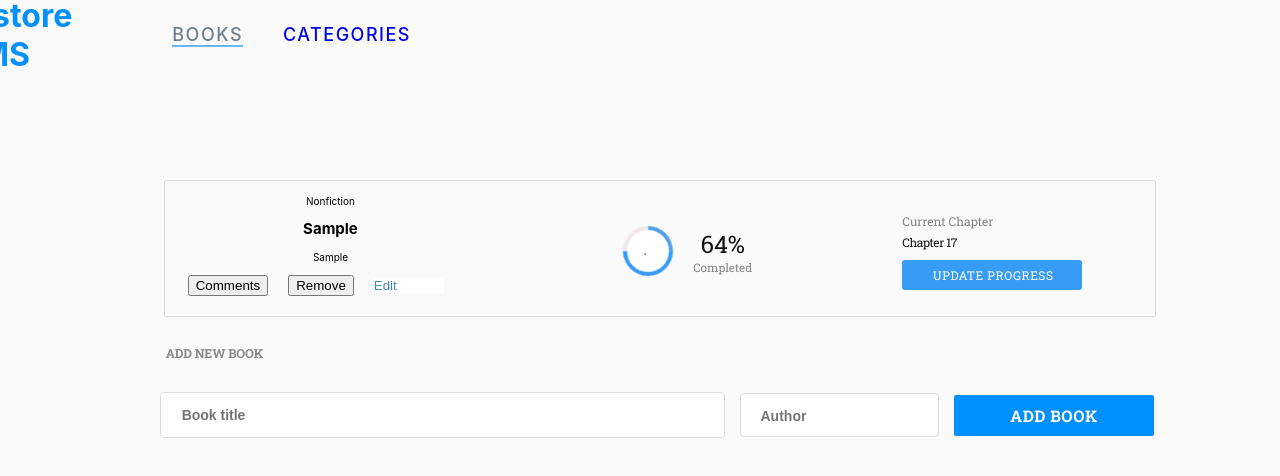
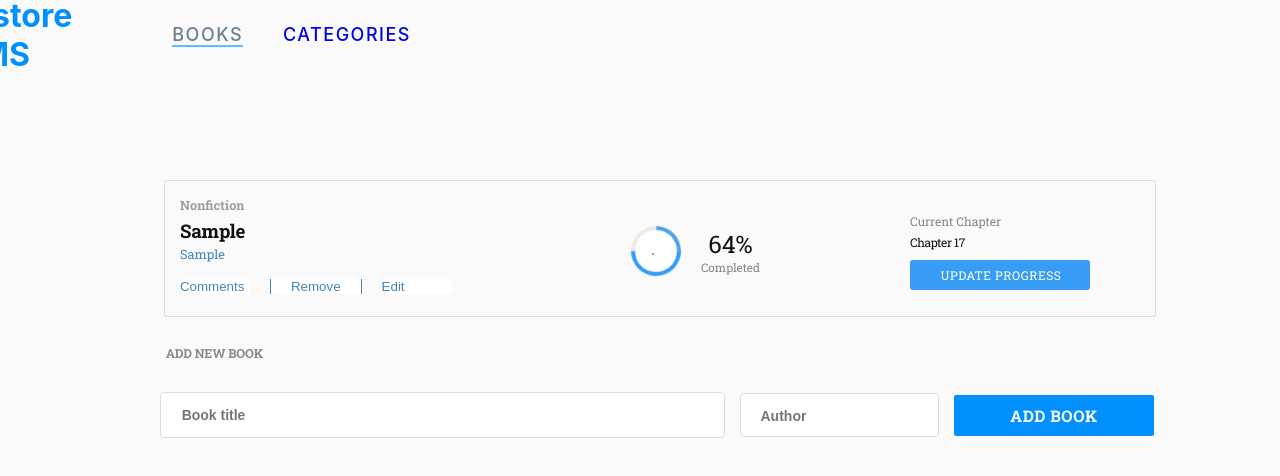
Before and after one commit to Yonashenok/Bookstore-App, a React (Create React App) app: page / in a window 1280 px wide. Both pictures are taken after typing "Sample", "Sample" into the empty fields and a click on the button "ADD BOOK". Shown: the top 476 px of the page. Built offline with nearby package versions, Linux system fonts and the light colour scheme; no server answers.

Commit message:
Fix : linter error

```diff
--- a/src/components/Book/Book.jsx
+++ b/src/components/Book/Book.jsx
@@ -4,7 +4,9 @@ import { useDispatch } from 'react-redux';
 import { deleteBook, removeBook } from '../../redux/books/booksSlice';
 import classes from './Book.module.css';
 
-const Book = ({ category, title, author, itemId }) => {
+const Book = ({
+  category, title, author, itemId,
+}) => {
   const dispatch = useDispatch();
   const handleRemoveBook = (id) => {
     dispatch(removeBook(id));
@@ -14,14 +16,20 @@ const Book = ({ category, title, author, itemId }) => {
   return (
     <li className={classes.listContainer}>
       <div>
-        <div>
-          <p>{category}</p>
-          <h2>{title}</h2>
-          <p>{author}</p>
+        <div className={classes.authorDetails}>
+          <p className={classes.category}>{category}</p>
+          <h2 className={classes.title}>{title}</h2>
+          <p className={classes.author}>{author}</p>
         </div>
         <div className={classes.actionBtn}>
-          <button type="button">Comments</button>
-          <button onClick={() => handleRemoveBook(itemId)} type="button">
+          <button className={classes.commentsBtn} type="button">
+            Comments
+          </button>
+          <button
+            className={classes.removeBtn}
+            onClick={() => handleRemoveBook(itemId)}
+            type="button"
+          >
             Remove
           </button>
           <button className={classes.editBtn} type="button">
```
